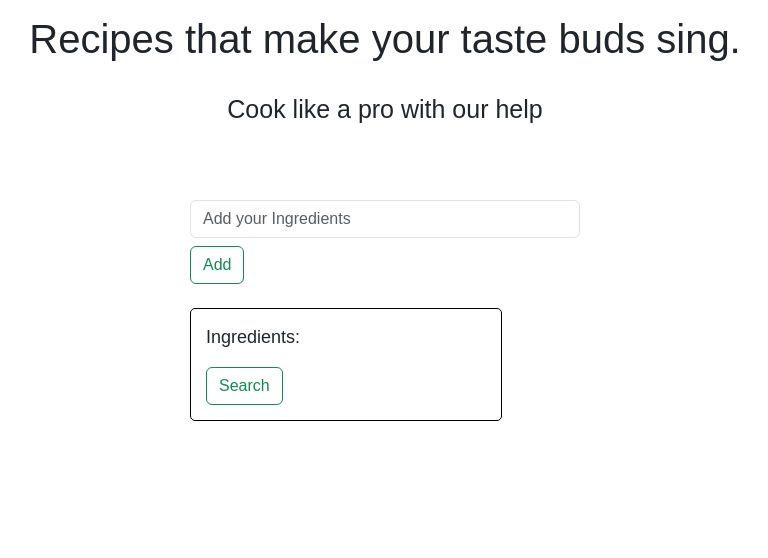
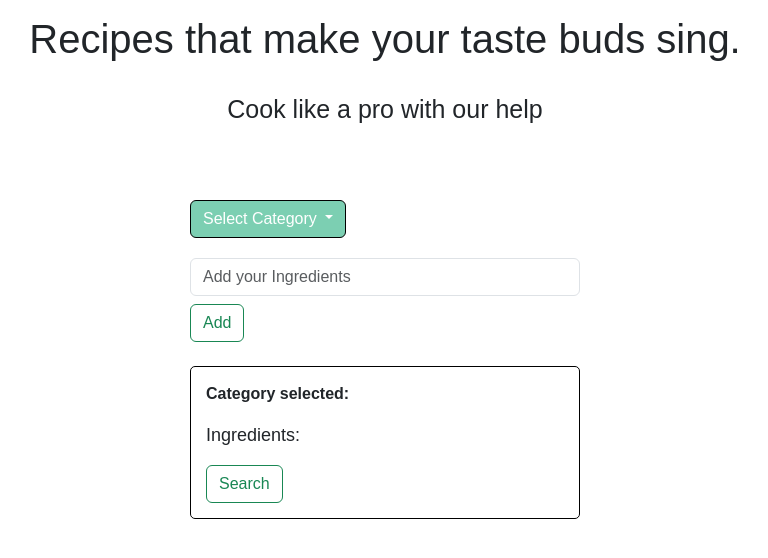
Before and after one commit to Ayush06102003/RecipeRecommendation_ML, a Flask app: page / in a window 1280 px wide. Shown: the part 161-719 px from the top of the page, without its empty margins (255-1023 px from the left). Run offline with Flask 3, Linux system fonts and the light colour scheme; parts of the project's set-up code (start-up, migrations or seed data) failed here and were passed over.

Commit message:
category

```diff
--- a/templates/index.html
+++ b/templates/index.html
@@ -76,7 +76,7 @@
 
     .ingredients {
       max-height: auto;
-      max-width: 80%;
+      max-width: 100%;
       padding: 15px;
       border: black 1px solid;
       border-radius: 5px;
@@ -100,6 +100,23 @@
       transform: scale(1.05);
       /* Scale up the card on hover */
     }
+
+    .dropdown {
+      margin-bottom: 20px;
+      /* margin-left: 50px; */
+    }
+
+    .dropdown .btn {
+      border: 1px solid black;
+      background-color: #7ccfb2;
+    }
+
+    .dropdown .btn:hover {
+      background-color: #7caccf;
+    }
+    #selectedCategoryDisplay{
+      font-weight: bolder;
+    }
   </style>
 </head>
 
@@ -111,7 +128,7 @@
   <nav class="navbar navbar-expand-lg bg-body-tertiary mx-5 my-2" style="background-color: #7caccf;">
     <div class="container-fluid">
       <a class="navbar-brand" href="#">Veggify</a>
-      <form class="d-flex" action="{{url_for('predict')}}" method="POST"  role="search">
+      <form class="d-flex" action="{{url_for('predict')}}" method="POST" role="search">
         <input class="form-control me-2" type="search" placeholder="Search" aria-label="Search">
         <button class="btn btn-outline-success" type="submit">Search</button>
       </form>
@@ -140,15 +157,30 @@
     <h1>Recipes that make your taste buds sing.</h1>
     <p>Cook like a pro with our help</p>
   </div>
+  <!-- category -->
+
 
   <!-- Ingredients  list-->
 
   <div class="todo-container ">
     <form class="flex " action="{{url_for('search')}}" method="POST" role="search">
+      <div class="dropdown ">
+        <button class="btn btn-secondary dropdown-toggle" type="button" data-bs-toggle="dropdown" aria-expanded="false">
+          Select Category
+        </button>
+        <ul class="dropdown-menu" required >
+          <li><a class="dropdown-item" href="#">Less than 40 minutes & Low Calory</a></li>
+          <li><a class="dropdown-item" href="#">Less than 40 minutes & High Calory</a></li>
+          <li><a class="dropdown-item" href="#">More than 40 minutes & Low Calory</a></li>
+          <li><a class="dropdown-item" href="#">More than 40 minutes & High Calory</a></li>
+        </ul>
+      </div>
       <input class="form-control me-2" type="search" id="taskInput" placeholder="Add your Ingredients"
         aria-label="Search">
       <button class="btn btn-outline-success my-2" onclick="addTask(event)">Add</button>
       <div class="ingredients my-3">
+        <p id="selectedCategoryDisplay">Category selected: </p>
+
         <p style="font-size: large;">Ingredients:</p>
         <ul id="taskList">
           <!-- Tasks will be added dynamically here -->
@@ -180,6 +212,26 @@
       taskList.appendChild(li);
       taskInput.value = "";
     }
+
+
+    document.addEventListener("DOMContentLoaded", function () {
+    // Get all dropdown items
+    var dropdownItems = document.querySelectorAll(".dropdown-item");
+
+    // Loop through each dropdown item and attach click event listener
+    dropdownItems.forEach(function (item) {
+      item.addEventListener("click", function () {
+        // Get the text content of the clicked item
+        var selectedCategory = this.textContent.trim();
+        console.log("Selected category:", selectedCategory);
+
+        // Update the display with the selected category
+        document.getElementById("selectedCategoryDisplay").textContent = "Category selected: " + selectedCategory;
+      });
+    });
+  });
+
+
   </script>
 </body>
 <script src="https://cdn.jsdelivr.net/npm/bootstrap@5.3.3/dist/js/bootstrap.bundle.min.js"
--- a/templates/style.css
+++ b/templates/style.css
@@ -63,7 +63,7 @@ body {
 
 .ingredients{
     max-height: auto;
-    max-width: 80%;
+    max-width: 100%;
     padding: 15px;
     border: black 1px solid;
     border-radius: 5px;
```
